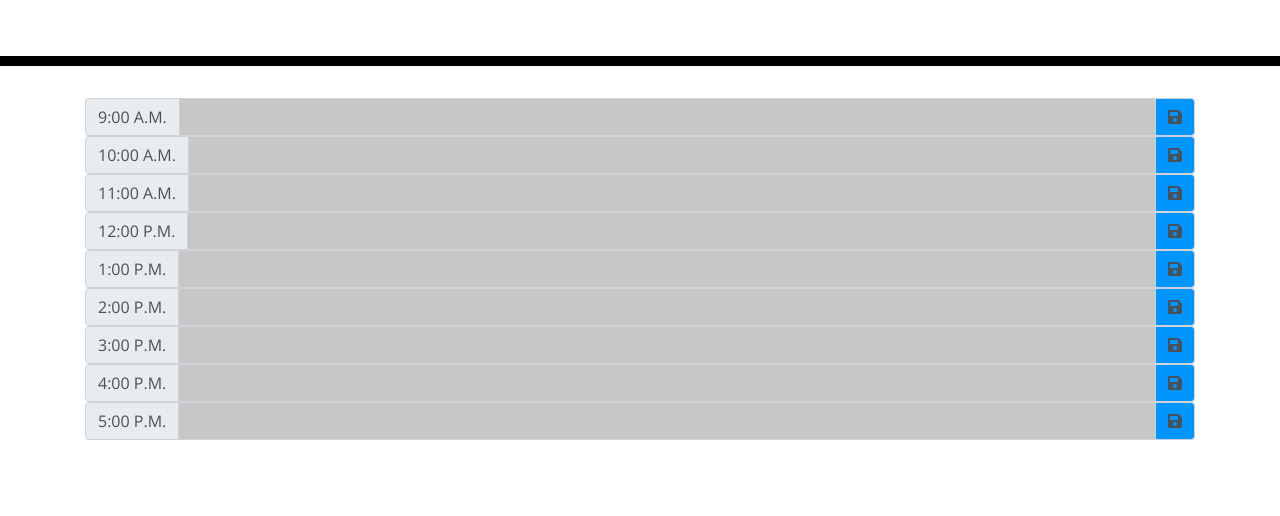
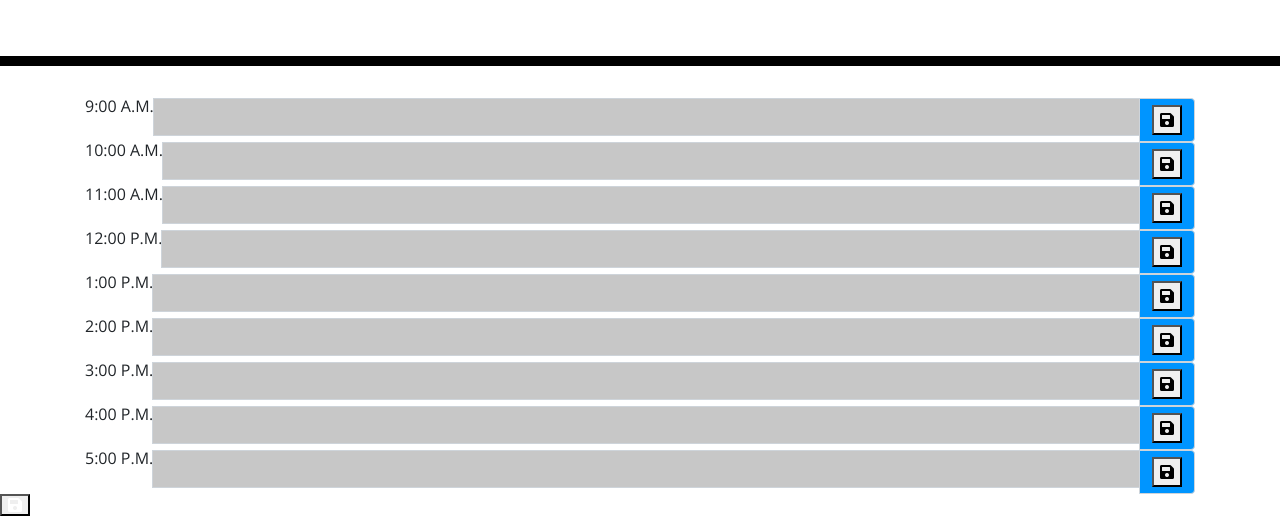
Before and after one commit to waldo-22/hw5-schedule, a plain HTML site: page index.html in a window 1280 px wide. Shown: the part 295-811 px from the top of the page. Drawn offline with nearby package versions, Linux system fonts and the light colour scheme.

Commit message:
updating homework 5

```diff
--- a/index.html
+++ b/index.html
@@ -34,82 +34,82 @@
 
       <div class="input-group">
         <div class="input-group-prepend">
-          <span class="input-group-text">9:00 A.M.</span>
+          <span class="left-input">9:00 A.M.</span>
         </div>
         <input type="text" class="form-control" style="background-color:rgb(199, 199, 199);">
         <div class="input-group-append">
-          <span class="input-group-text" style="background-color:rgb(0, 149, 255);"><i class="fas fa-save"></i></span>
+          <span class="input-group-text" style="background-color:rgb(0, 149, 255);"><button type="submit" class="col-span-2 h-16 "><i class="fas fa-save"></i></button></span>
         </div>
       </div>
       <div class="input-group">
         <div class="input-group-prepend">
-          <span class="input-group-text">10:00 A.M.</span>
+          <span class="left-input">10:00 A.M.</span>
         </div>
         <input type="text" class="form-control"style="background-color:rgb(199, 199, 199);">
         <div class="input-group-append">
-          <span class="input-group-text" style="background-color:rgb(0, 149, 255);"><i class="fas fa-save"></i></span>
+          <span class="input-group-text" style="background-color:rgb(0, 149, 255);"><button type="submit" class="col-span-2 h-16 bg-indigo-500 font-bold hover:bg-indigo-400 transition duration-500 ease-in-out"><i class="fas fa-save"></i></button></span>
         </div>
       </div>
       <div class="input-group">
         <div class="input-group-prepend">
-          <span class="input-group-text">11:00 A.M.</span>
+          <span class="left-input">11:00 A.M.</span>
         </div>
         <input type="text" class="form-control" style="background-color:rgb(199, 199, 199);">
         <div class="input-group-append">
-          <span class="input-group-text" style="background-color:rgb(0, 149, 255);"><i class="fas fa-save"></i></span>
+          <span class="input-group-text" style="background-color:rgb(0, 149, 255);"><button type="submit" class="col-span-2 h-16 bg-indigo-500 font-bold hover:bg-indigo-400 transition duration-500 ease-in-out"><i class="fas fa-save"></i></button></span>
         </div>
       </div>
       <div class="input-group">
         <div class="input-group-prepend">
-          <span class="input-group-text">12:00 P.M.</span>
+          <span class="left-input">12:00 P.M.</span>
         </div>
         <input type="text" class="form-control" style="background-color:rgb(199, 199, 199);">
         <div class="input-group-append">
-          <span class="input-group-text" style="background-color:rgb(0, 149, 255);"><i class="fas fa-save"></i></span>
+          <span class="input-group-text" style="background-color:rgb(0, 149, 255);"><button type="submit" class="col-span-2 h-16 bg-indigo-500 font-bold hover:bg-indigo-400 transition duration-500 ease-in-out"><i class="fas fa-save"></i></button></span>
         </div>
       </div><div class="input-group">
         <div class="input-group-prepend">
-          <span class="input-group-text">1:00 P.M.</span>
+          <span class="left-input">1:00 P.M.</span>
         </div>
         <input type="text" class="form-control" style="background-color:rgb(199, 199, 199);">
         <div class="input-group-append">
-          <span class="input-group-text" style="background-color:rgb(0, 149, 255);"><i class="fas fa-save"></i></span>
+          <span class="input-group-text" style="background-color:rgb(0, 149, 255);"><button type="submit" class="col-span-2 h-16 bg-indigo-500 font-bold hover:bg-indigo-400 transition duration-500 ease-in-out"><i class="fas fa-save"></i></button></span>
         </div>
       </div>
       <div class="input-group">
         <div class="input-group-prepend">
-          <span class="input-group-text">2:00 P.M.</span>
+          <span class="left-input">2:00 P.M.</span>
         </div>
         <input type="text" class="form-control" style="background-color:rgb(199, 199, 199);">
         <div class="input-group-append">
-          <span class="input-group-text" style="background-color:rgb(0, 149, 255);"><i class="fas fa-save"></i></span>
+          <span class="input-group-text" style="background-color:rgb(0, 149, 255);"><button type="submit" class="col-span-2 h-16 bg-indigo-500 font-bold hover:bg-indigo-400 transition duration-500 ease-in-out"><i class="fas fa-save"></i></button></span>
         </div>
       </div>
       <div class="input-group">
         <div class="input-group-prepend">
-          <span class="input-group-text">3:00 P.M.</span>
+          <span class="left-input">3:00 P.M.</span>
         </div>
         <input type="text" class="form-control" style="background-color:rgb(199, 199, 199);">
         <div class="input-group-append">
-          <span class="input-group-text" style="background-color:rgb(0, 149, 255);"><i class="fas fa-save"></i></span>
+          <span class="input-group-text" style="background-color:rgb(0, 149, 255);"><button type="submit" class="col-span-2 h-16 bg-indigo-500 font-bold hover:bg-indigo-400 transition duration-500 ease-in-out"><i class="fas fa-save"></i></button></span>
         </div>
       </div>
       <div class="input-group">
         <div class="input-group-prepend">
-          <span class="input-group-text">4:00 P.M.</span>
+          <span class="left-input">4:00 P.M.</span>
         </div>
         <input type="text" class="form-control" style="background-color:rgb(199, 199, 199);">
         <div class="input-group-append">
-          <span class="input-group-text" style="background-color:rgb(0, 149, 255);"><i class="fas fa-save"></i></span>
+          <span class="input-group-text" style="background-color:rgb(0, 149, 255);"><button type="submit" class="col-span-2 h-16 bg-indigo-500 font-bold hover:bg-indigo-400 transition duration-500 ease-in-out"><i class="fas fa-save"></i></button></span>
         </div>
       </div>
       <div class="input-group">
         <div class="input-group-prepend">
-          <span class="input-group-text">5:00 P.M.</span>
+          <span class="left-input">5:00 P.M.</span>
         </div>
         <input type="text" class="form-control" style="background-color:rgb(199, 199, 199);">
         <div class="input-group-append">
-          <span class="input-group-text" style="background-color:rgb(0, 149, 255);"><i class="fas fa-save"></i></span>
+          <span class="input-group-text" style="background-color:rgb(0, 149, 255);"><button type="submit" class="col-span-2 h-16 bg-indigo-500 font-bold hover:bg-indigo-400 transition duration-500 ease-in-out"><i class="fas fa-save"></i></button></span>
         </div>
       </div>
 
@@ -123,3 +123,5 @@
     <script src="script.js"></script>
   </body>
 </html>
+
+<button type="submit" class="col-span-2 h-16 bg-indigo-500 text-white font-bold hover:bg-indigo-400 transition duration-500 ease-in-out"><i class="fas fa-save text-xl"></i></button>
--- a/script.js
+++ b/script.js
@@ -6,3 +6,7 @@ function displayTime() {
     console.log(displayTime);
 }
 setInterval(displayTime, 1000);
+
+// localStorage.getItems() {
+//     text.
+// }
```
